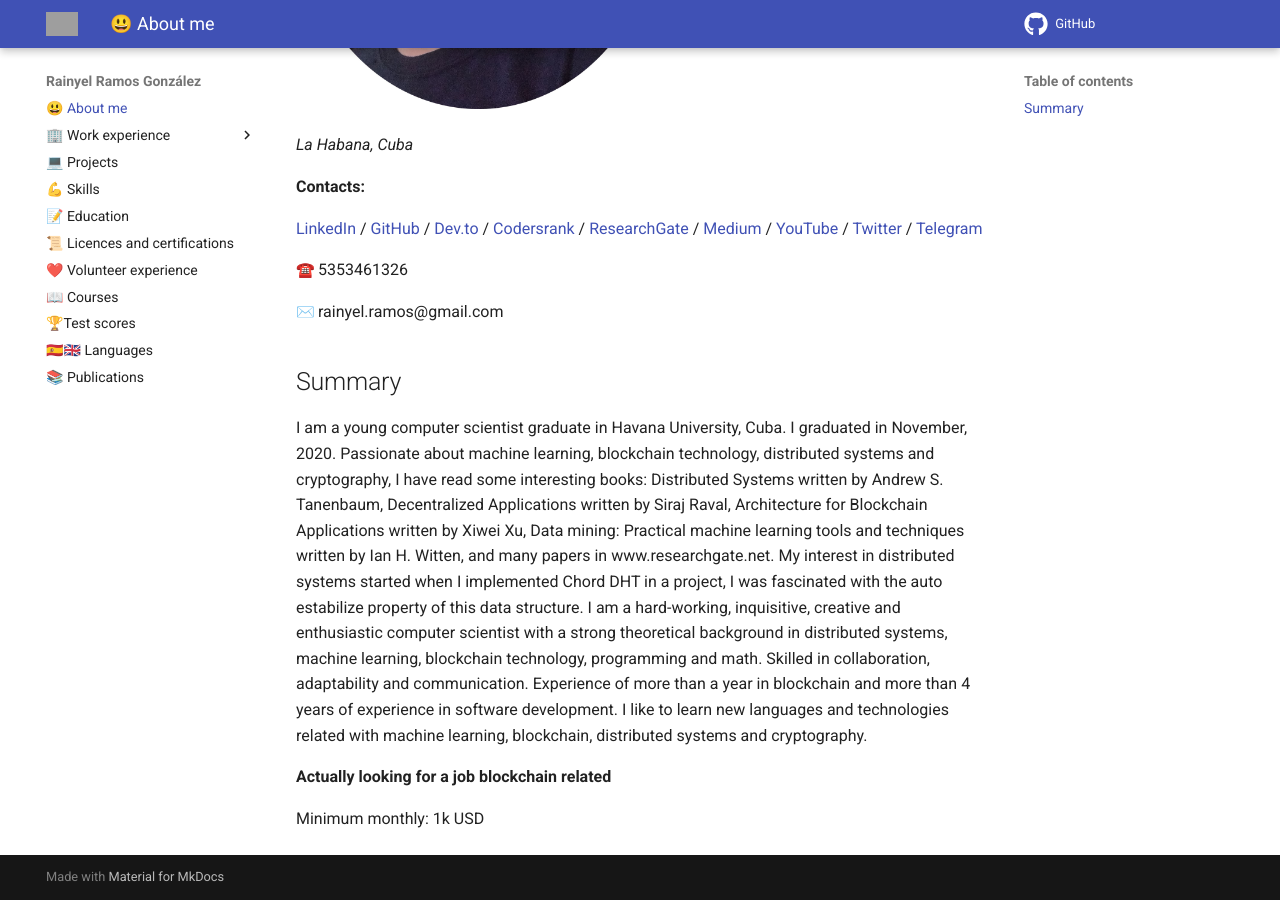
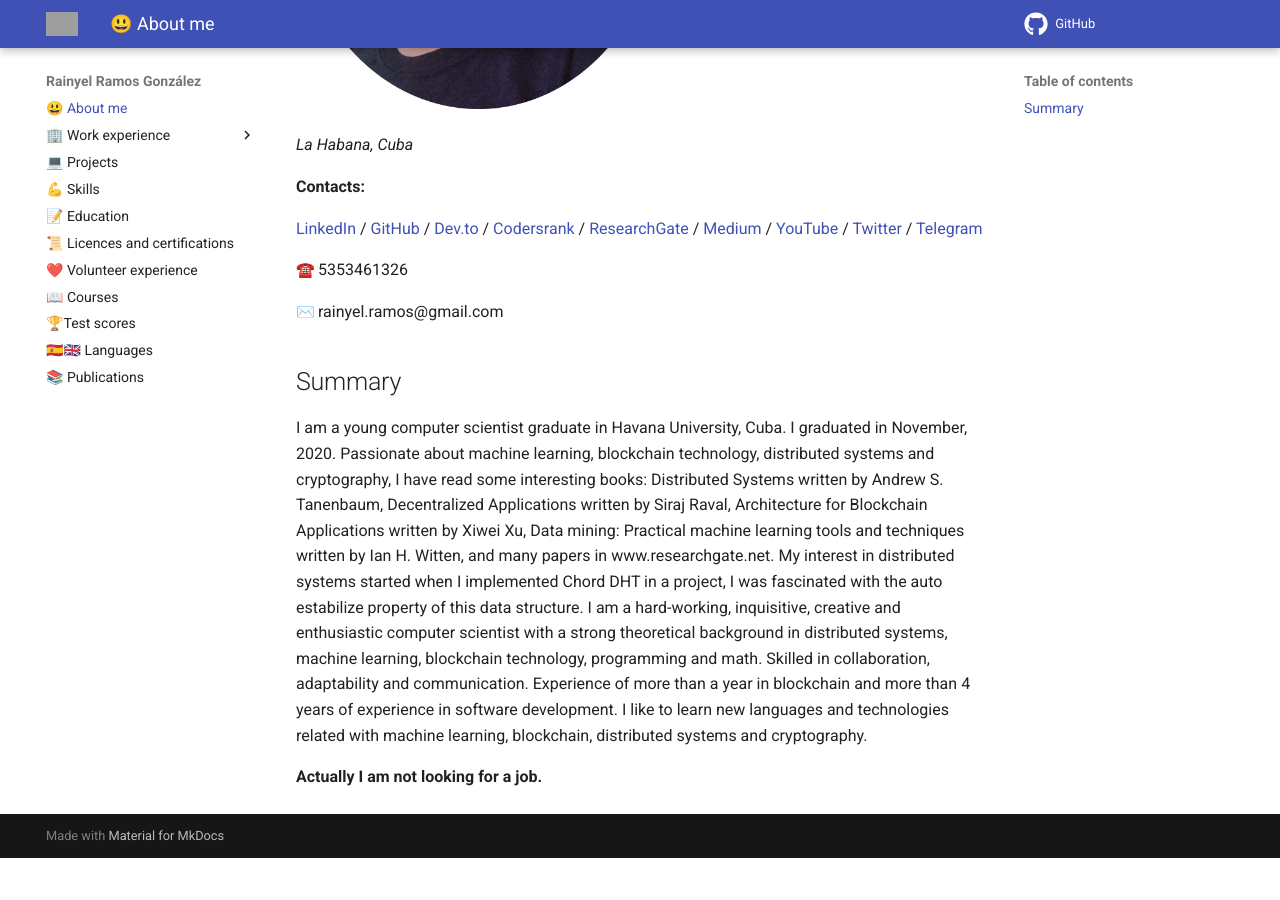
Before and after one commit to rayniel95/rayniel95.github.io, an MkDocs documentation site: the page built from docs/index.md, in a window 1280 px wide and 900 px high, scrolled down 528 px. Built offline with MkDocs 1.6.1 and Material for MkDocs 9.7.7, drawn with Linux system fonts in a browser that asks for light colours; emoji names are drawn with the system emoji font; after the commit the page ends 1386 px from its top, so only the background shows below that; grey boxes are pictures that could not be loaded.

Commit message:
closed to job offers

```diff
--- a/docs/index.md
+++ b/docs/index.md
@@ -15,9 +15,8 @@
 ## Summary
 I am a young computer scientist graduate in Havana University, Cuba. I graduated in November, 2020. Passionate about machine learning, blockchain technology, distributed systems and cryptography, I have read some interesting books: Distributed Systems written by Andrew S. Tanenbaum, Decentralized Applications written by Siraj Raval, Architecture for Blockchain Applications written by Xiwei Xu, Data mining: Practical machine learning tools and techniques written by Ian H. Witten, and many papers in www.researchgate.net. My interest in distributed systems started when I implemented Chord DHT in a project, I was fascinated with the auto estabilize property of this data structure. I am a hard-working, inquisitive, creative and enthusiastic computer scientist with a strong theoretical background in distributed systems, machine learning, blockchain technology, programming and math. Skilled in collaboration, adaptability and communication. Experience of more than a year in blockchain and more than 4 years of experience in software development. I like to learn new languages and technologies related with machine learning, blockchain, distributed systems and cryptography.
 
-**Actually looking for a job blockchain related**
+**Actually I am not looking for a job.**
 
-Minimum monthly: 1k USD
 
 [4645735809913269750]: https://linkedin.com/in/rainyel-ramos
 [3501107990439883582]: https://github.com/rayniel95
```
